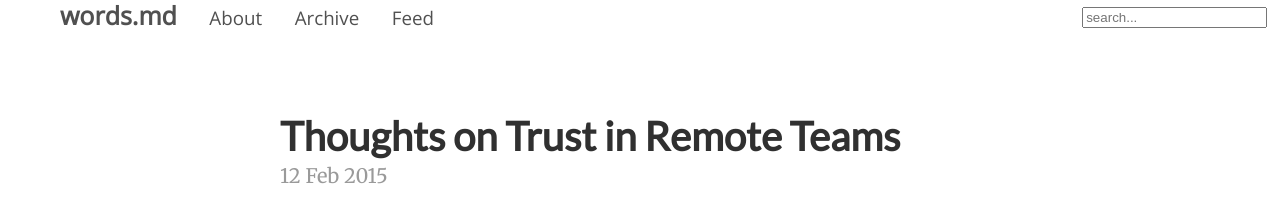
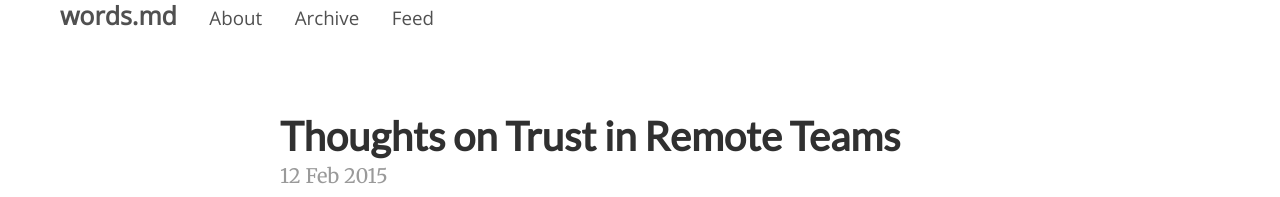
Before and after one commit to tjhils/oldblog, a Jekyll site: the page built from index.html, in a window 1280 px wide. Shown: the top 197 px of the page. Built offline with Jekyll 4.4.1, drawn with Linux system fonts in a browser that asks for light colours; Markdown is read by kramdown in place of the engine named in the settings; the list of posts is cut into pages by our own code.

Commit message:
removed references to incomplete search function from master

```diff
--- a/_includes/head.html
+++ b/_includes/head.html
@@ -2,7 +2,6 @@
   <link href="http://gmpg.org/xfn/11" rel="profile">
   <meta http-equiv="X-UA-Compatible" content="IE=edge">
   <meta http-equiv="content-type" content="text/html; charset=utf-8">
-  <script href="{{ site.baseurl }}/bower_components/simple-jekyll-search/dest/jekyll-search.js" type="text/javascript"></script>
 
   <!-- Enable responsiveness on mobile devices-->
   <meta name="viewport" content="width=device-width, initial-scale=1.0, maximum-scale=1">
--- a/_layouts/default.html
+++ b/_layouts/default.html
@@ -13,12 +13,6 @@
 		{% endfor %}
 	</h3>
 
-	<div id="search-container">
-		<input type="text" id="search-input" placeholder="search...">
-		<ul id="results-container"></ul>
-	</div>
-
-
     <div class="content container">
       {{ content }}
     </div>
--- a/public/css/poole.css
+++ b/public/css/poole.css
@@ -435,14 +435,3 @@ a.pagination-item:hover {
     border-bottom-right-radius: 4px;
   }
 }
-
-/* Search box styling */
-
-#search-container {
-  position: absolute;
-  top: 0%;
-  right: 1%;
-  border: 0 !important;
-  border-width:0px;
-  -webkit-appearance: none
-}
```
Also changed, not shown: 9 other files.
